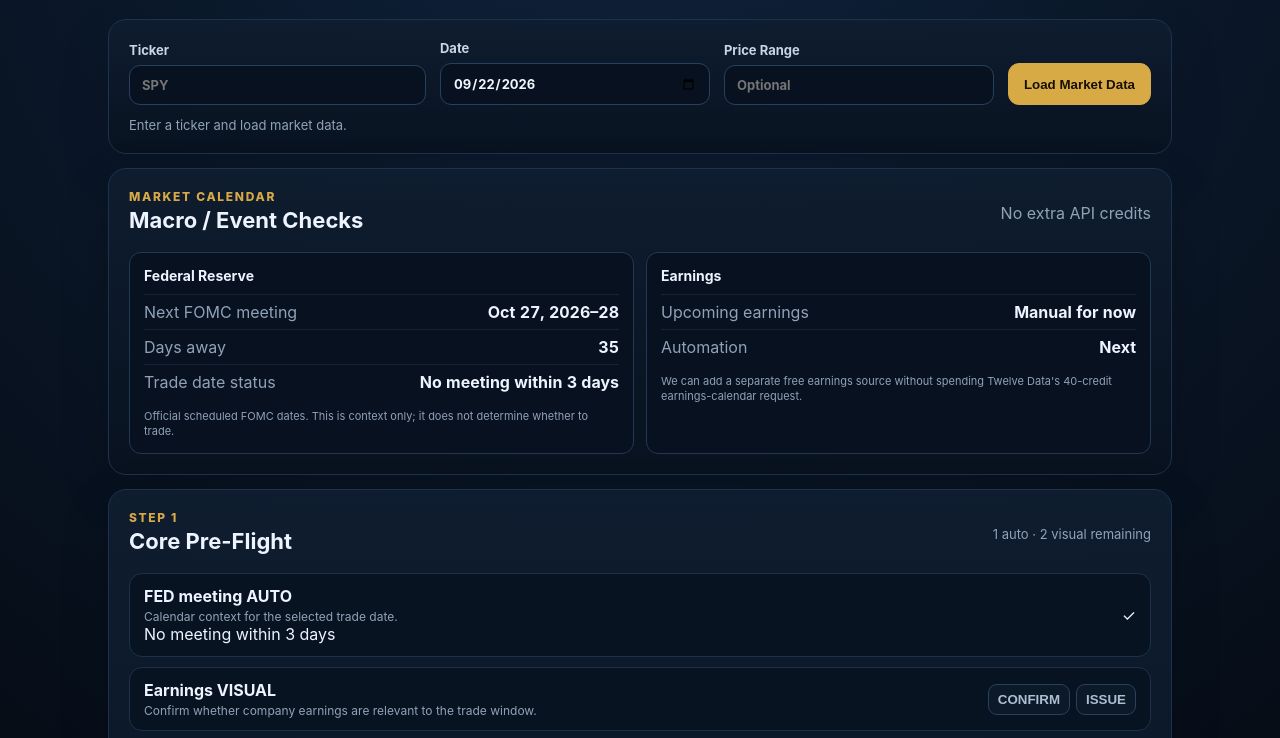
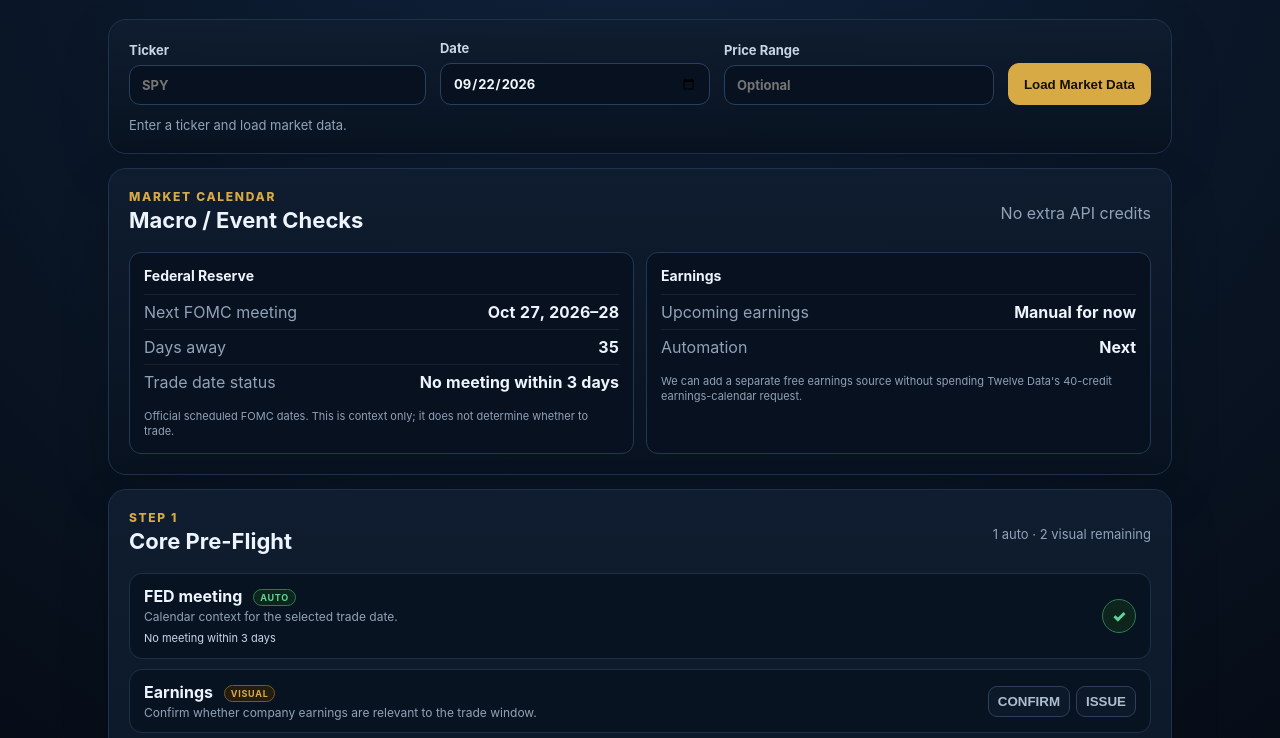
Before and after one commit to otcnpms/preflight-trading, a website: page public/index.html in a window 1280 px wide. Shown: the part 165-903 px from the top of the page. Drawn offline with Linux system fonts and the light colour scheme.

Commit message:
style: distinguish auto and visual core checks

```diff
--- a/public/styles.css
+++ b/public/styles.css
@@ -122,3 +122,11 @@ button.secondary { color:#e7eef8; background:#0a1524; border:1px solid #304764;
 .option-summary-grid .metric { min-height:64px; align-items:center; }
 @media (max-width:900px) { .option-summary-grid { grid-template-columns:repeat(2,1fr); } }
 @media (max-width:560px) { .option-summary-grid { grid-template-columns:1fr; } }
+
+.core-mode { display:inline-flex; align-items:center; margin-left:7px; padding:2px 6px; border-radius:999px; font-size:9px; letter-spacing:.08em; vertical-align:1px; }
+.core-mode.auto { color:var(--good); border:1px solid #2d7a58; background:#0d251c; }
+.core-mode.visual { color:var(--gold); border:1px solid #725a2c; background:#241c0c; }
+.auto-fact { margin-top:7px; color:var(--muted); font-size:11px; line-height:1.4; }
+.auto-fact.available { color:#c9d8e8; }
+.auto-check { display:grid; place-items:center; width:34px; height:34px; border-radius:50%; border:1px solid #2b405c; color:var(--muted); font-weight:900; }
+.auto-check.done { color:var(--good); border-color:#2d7a58; background:#0d251c; }
```
